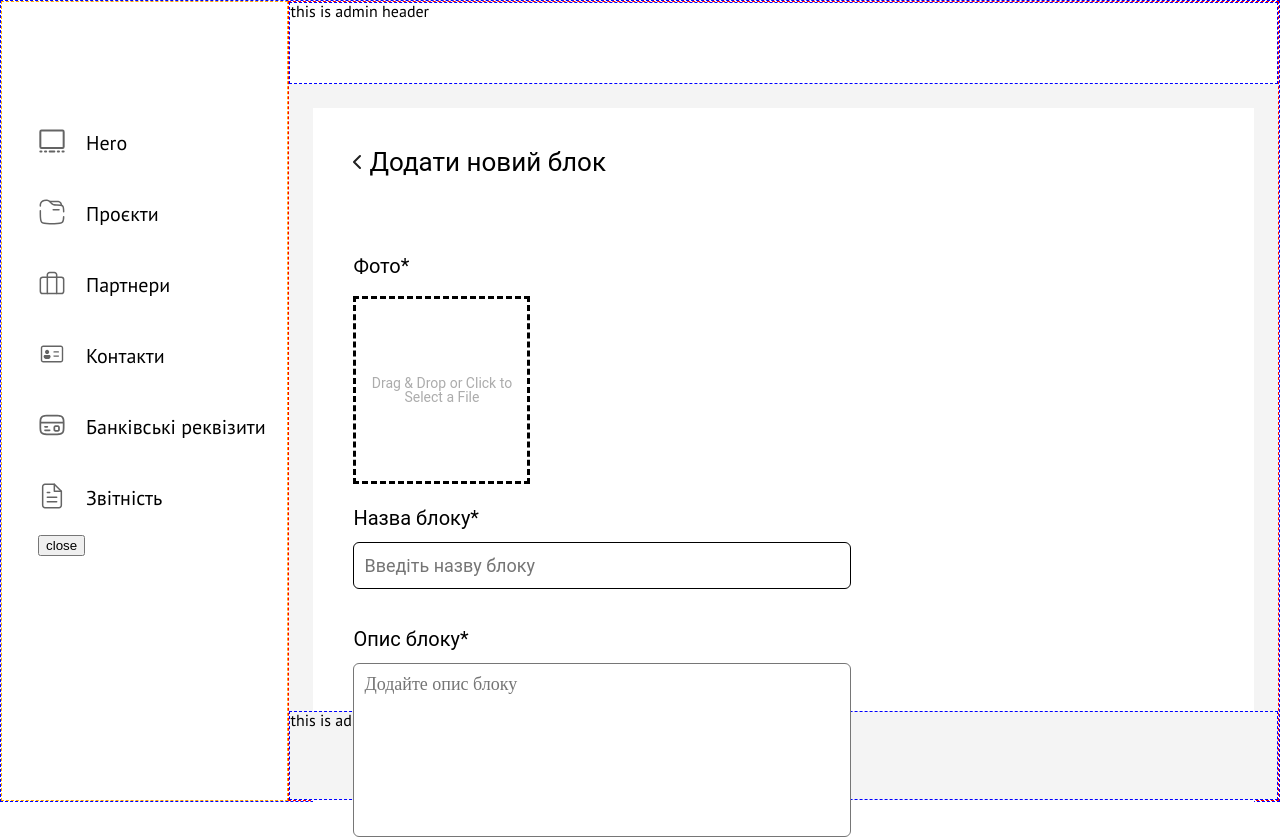
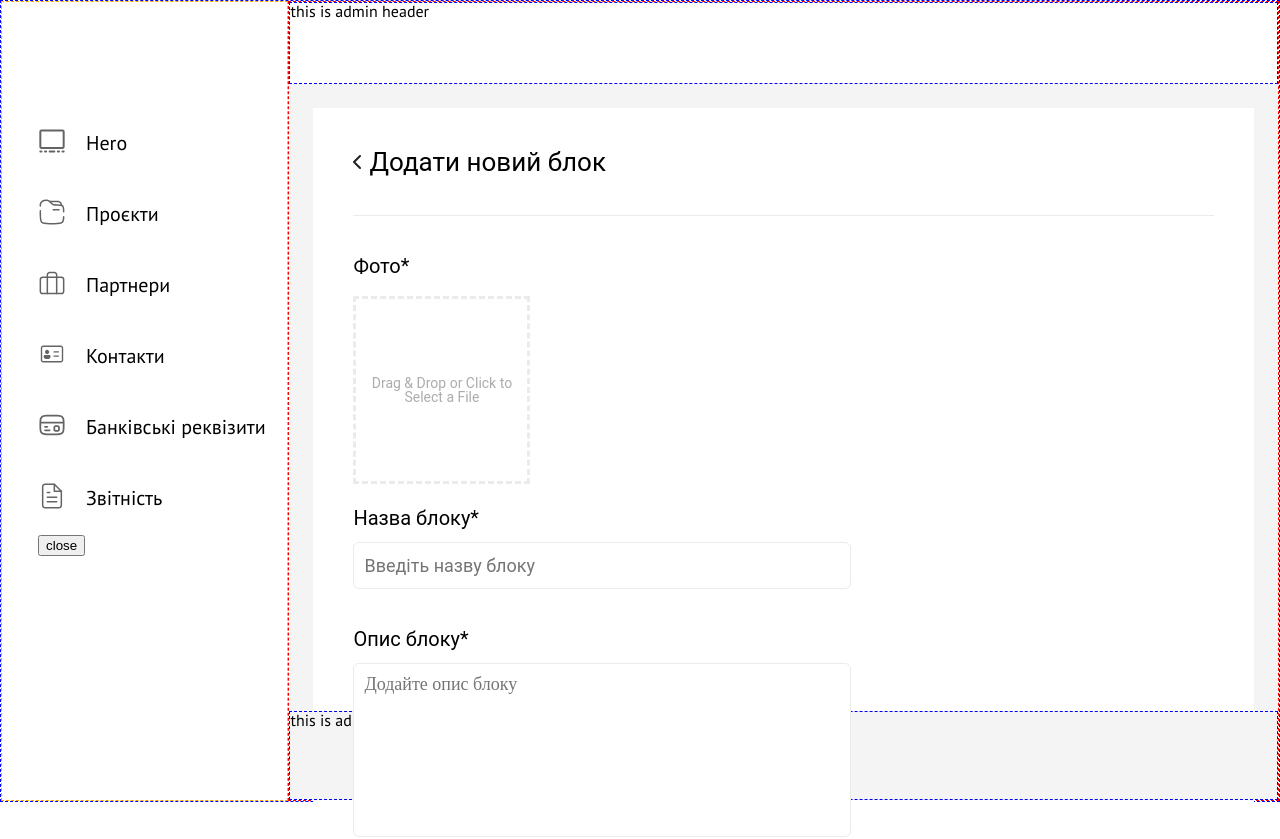
Before and after one commit to baza-trainee/dokoopy-frontend, a React (Vite) app: page /admin in a window 1280 px wide. Shown: the top 839 px of the page. Built offline with nearby package versions, Linux system fonts and the light colour scheme.

Commit message:
added color

```diff
--- a/src/styles/components/admin/_added-form.scss
+++ b/src/styles/components/admin/_added-form.scss
@@ -13,7 +13,7 @@
    margin-bottom: 40px;
    font-size: 18px;
    padding-left: 10px;
-   border: solid 1px;
+   border: solid 1px#EBEBEB;
 }
 .text-area-blok {
    position: relative;
@@ -28,6 +28,7 @@
    font-size: 18px;
    resize: none;
    line-height: 21.09px;
+   border: solid 1px#EBEBEB;
 }
 .counter-input {
    position: absolute;
@@ -102,7 +103,7 @@
    align-items: center;
    height: 188px;
    width: 177px;
-   border: dashed 3px;
+   border: dashed 3px #ebebeb;
    overflow: hidden;
    & label {
       width: 177px;
--- a/src/styles/components/admin/_page-header.scss
+++ b/src/styles/components/admin/_page-header.scss
@@ -1,7 +1,7 @@
 .sub-title-container {
    height: 108px;
    width: 100%;
-
+   border-bottom: solid 1px #ebebeb;
    display: flex;
    justify-content: space-between;
    align-items: center;
```
